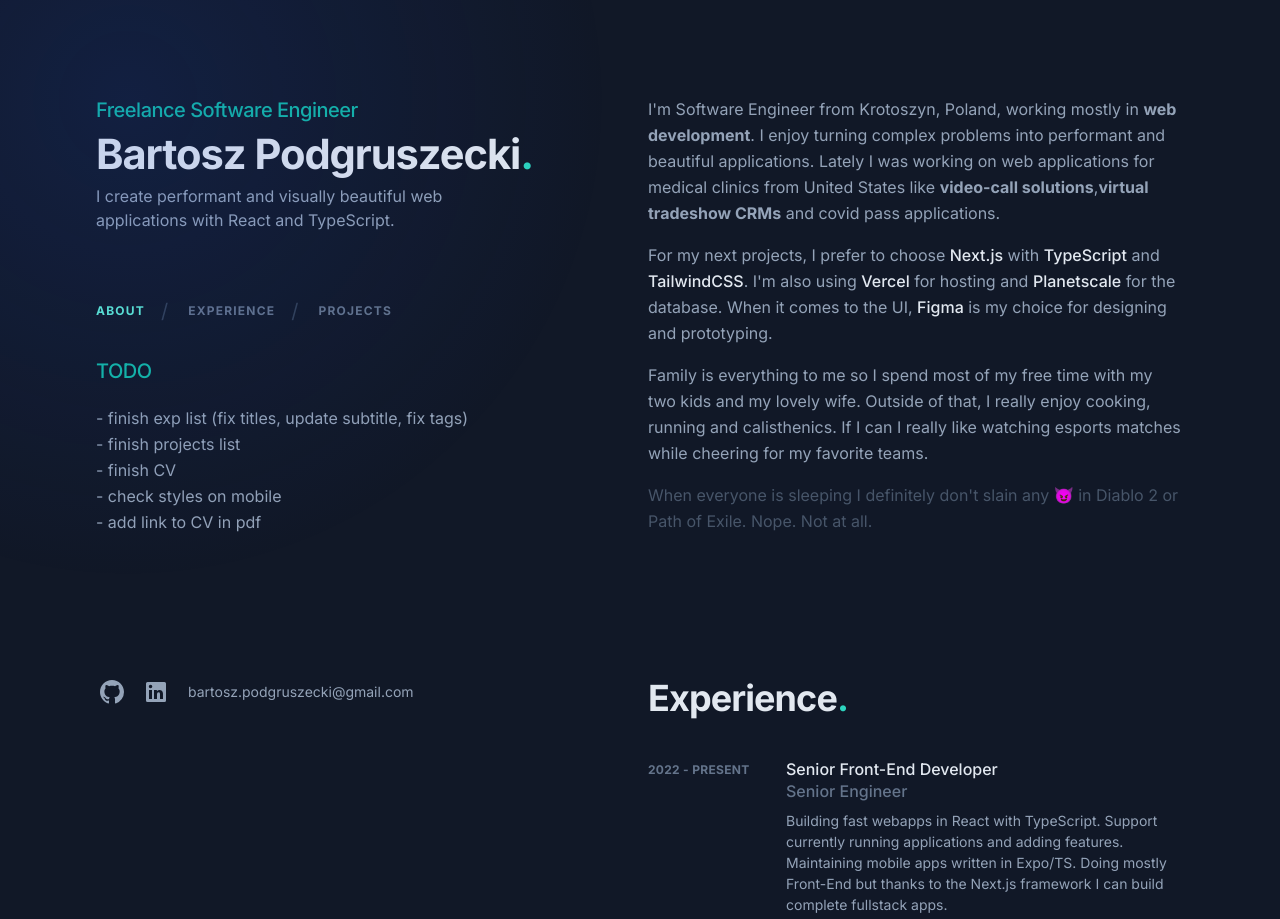
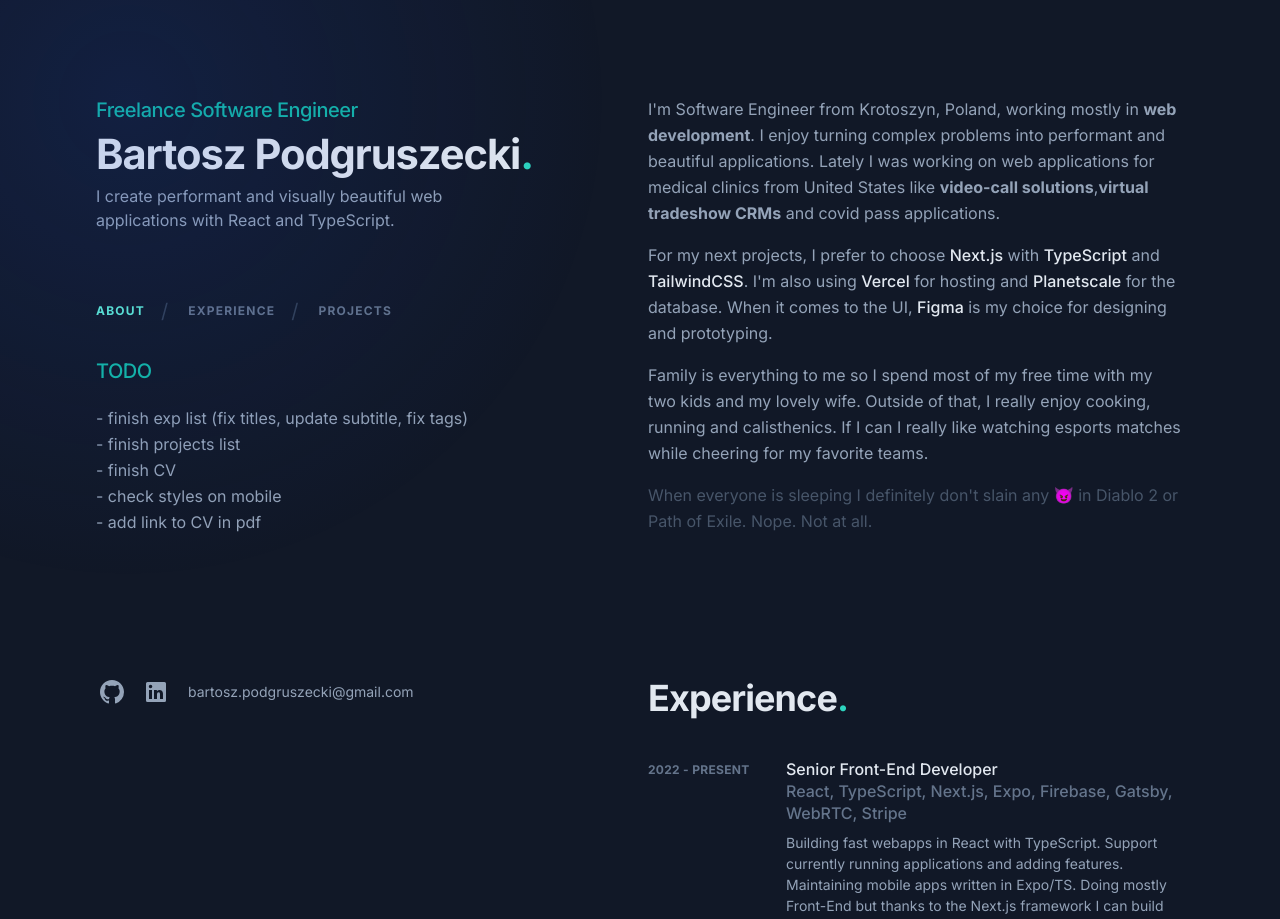
Before and after one commit to barthicus/portfolio, a Next.js app: page / in a window 1280 px wide. Shown: the top 919 px of the page. Built offline with nearby package versions, Linux system fonts and the light colour scheme.

Commit message:
Fix hydration mistmatch error

```diff
--- a/components/Header/Navigation/useHash.ts
+++ b/components/Header/Navigation/useHash.ts
@@ -5,7 +5,7 @@
 
 export const useHash = () => {
   const params = useParams()
-  const [hash, setHash] = useState(window.location.hash)
+  const [hash, setHash] = useState('')
 
   useEffect(() => {
     const currentHash = window.location.hash.replace('#', '')
--- a/components/home/Experience.tsx
+++ b/components/home/Experience.tsx
@@ -6,8 +6,8 @@
       <h2 className="text-2xl font-bold tracking-tight text-slate-200 sm:text-4xl">
         Experience<span className="text-teal-400">.</span>
       </h2>
-      {careerSteps.map(({ time, description, tags, title }) => (
-        <div className="relative grid pb-1 transition-all sm:grid-cols-8 sm:gap-8 md:gap-4" key={title}>
+      {careerSteps.map(({ time, description, tags, title, subtitle }) => (
+        <div className="relative grid pb-1 transition-all sm:grid-cols-8 sm:gap-8 md:gap-4" key={time}>
           <div className="absolute -inset-4 z-0 hidden rounded-md transition motion-reduce:transition-none lg:-inset-x-6 lg:block"></div>
           <header
             className="z-10 mb-2 mt-1 text-xs font-semibold uppercase tracking-wide text-slate-500 sm:col-span-2"
@@ -23,7 +23,7 @@
               </div>
               <div>
                 <div className="text-slate-500" aria-hidden="true">
-                  Senior Engineer
+                  {subtitle}
                 </div>
               </div>
               {/* <div>
@@ -32,7 +32,7 @@
             </div>
           </div> */}
             </h3>
-            <p className="mt-2 text-sm leading-normal">{description}</p>
+            <div className="mt-2 text-sm leading-normal">{description}</div>
             <ul className="mt-2 flex flex-wrap" aria-label="Technologies used">
               {tags.map(tag => (
                 <li className="mr-1.5 mt-2" key={tag}>
```
